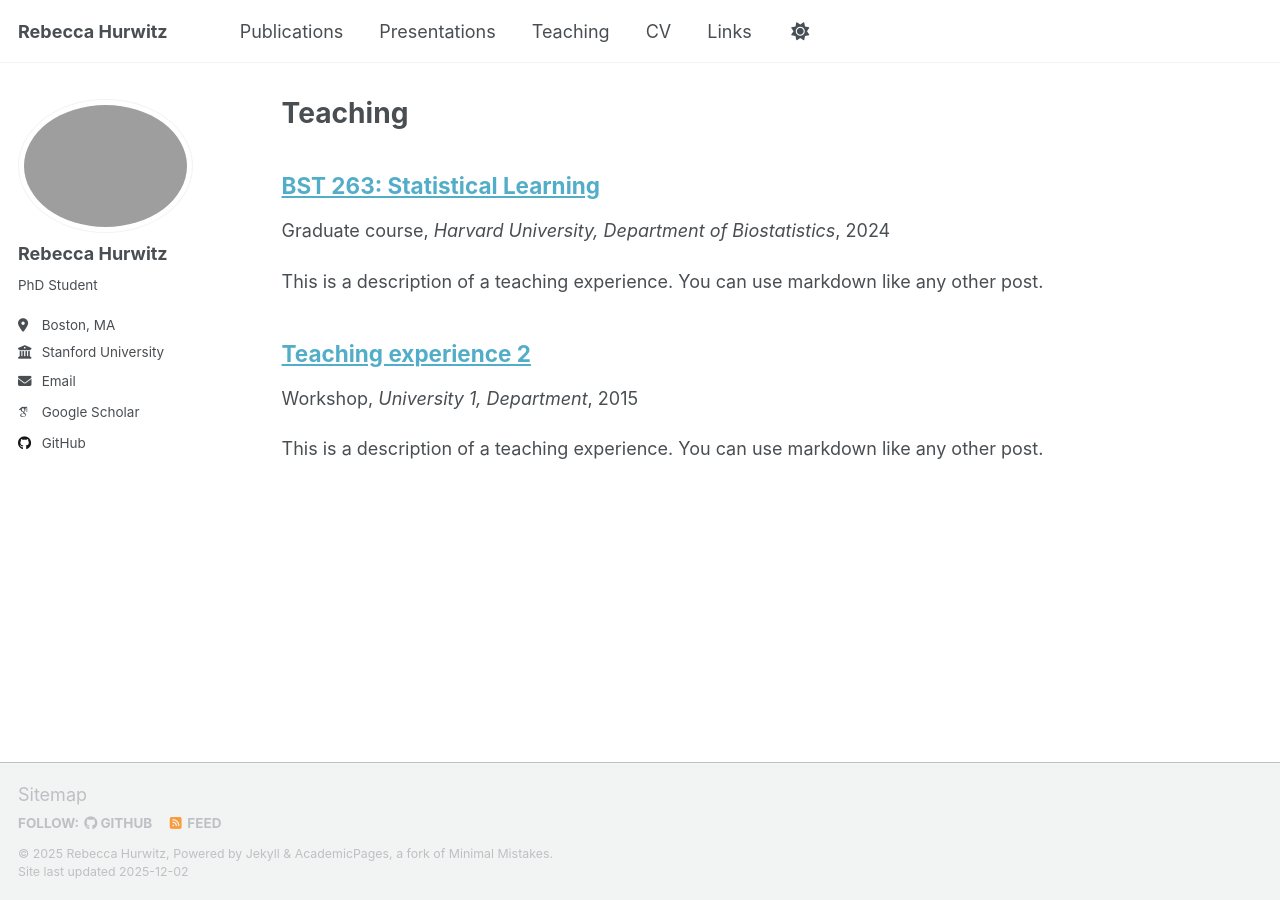
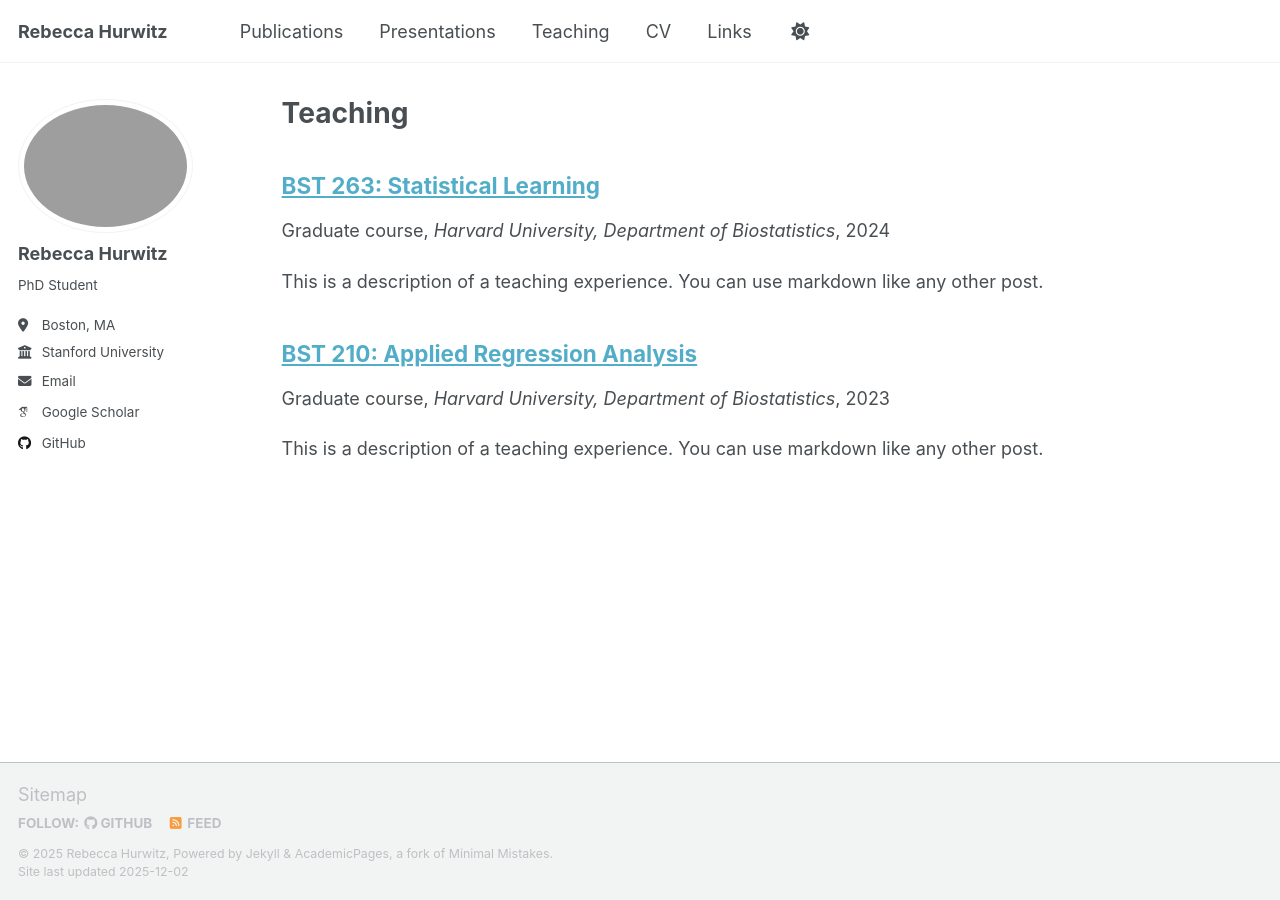
Before and after one commit to rebeccahurwitz/rebeccahurwitz.github.io, a Jekyll site: the page built from _pages/teaching.html, in a window 1280 px wide. Built offline with Jekyll 4.4.1, drawn with Linux system fonts in a browser that asks for light colours; some web fonts are replaced; a script that is not in the unit is left out.

Commit message:
Update 2015-spring-teaching-2.md

```diff
--- a/_teaching/2015-spring-teaching-2.md
+++ b/_teaching/2015-spring-teaching-2.md
@@ -1,11 +1,11 @@
 ---
-title: "Teaching experience 2"
+title: "BST 210: Applied Regression Analysis"
 collection: teaching
-type: "Workshop"
-permalink: /teaching/2015-spring-teaching-1
-venue: "University 1, Department"
-date: 2015-01-01
-location: "City, Country"
+type: "Graduate course"
+permalink: /teaching/2014-spring-teaching-1
+venue: "Harvard University, Department of Biostatistics"
+date: 2023-08-01
+location: "Boston, MA"
 ---
 
 This is a description of a teaching experience. You can use markdown like any other post.
```
